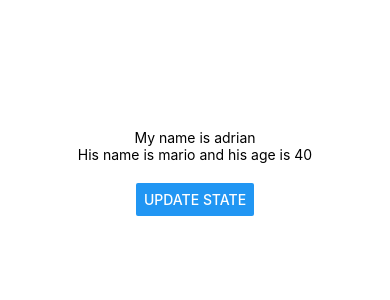
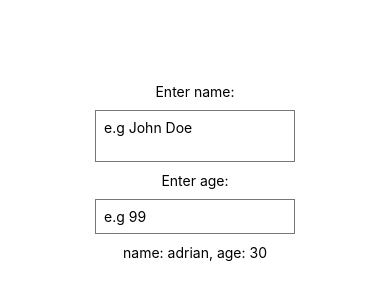
Before and after one commit to Sebuliba-Adrian/task-manager-mobile-app, a React Native app: screen / in a window 390 px wide. Shown: the part 250-550 px from the top of the page. Built offline with nearby package versions, Linux system fonts and the light colour scheme.

Commit message:
add support for forms

```diff
--- a/App.js
+++ b/App.js
@@ -1,25 +1,29 @@
 import React, { useState } from "react";
-import { StyleSheet, Text, View, Button } from "react-native";
+import { StyleSheet, Text, View, Button, TextInput } from "react-native";
 
 export default function App() {
   const [name, setName] = useState("adrian");
-  const [person, setPerson] = useState({ name: "mario", age: 40 });
-
-  const clickHandler = (e) => {
-    setName("chun-li");
-    setPerson({ name: "luigi", age: 45 });
-  };
+  const [age, setAge] = useState(30);
 
   return (
     <View style={styles.container}>
-      <Text>My name is {name}</Text>
+      <Text>Enter name:</Text>
+      <TextInput
+        multiline
+        style={styles.input}
+        placeholder="e.g John Doe"
+        onChangeText={val => setName(val)}
+      />
+      <Text>Enter age:</Text>
+      <TextInput
+        keyboardType="numeric"
+        style={styles.input}
+        placeholder="e.g 99"
+        onChangeText={val => setAge(val)}
+      />
       <Text>
-        His name is {person.name} and his age is {person.age}
+        name: {name}, age: {age}
       </Text>
-      <Text></Text>
-      <View style={styles.buttonContainer}>
-        <Button title="update state" onPress={clickHandler} />
-      </View>
     </View>
   );
 }
@@ -31,7 +35,11 @@
     alignItems: "center",
     justifyContent: "center"
   },
-  buttonContainer: {
-    marginTop: 20
+  input: {
+    borderWidth: 1,
+    borderColor: "#777",
+    padding: 8,
+    margin: 10,
+    width: 200
   }
 });
```
